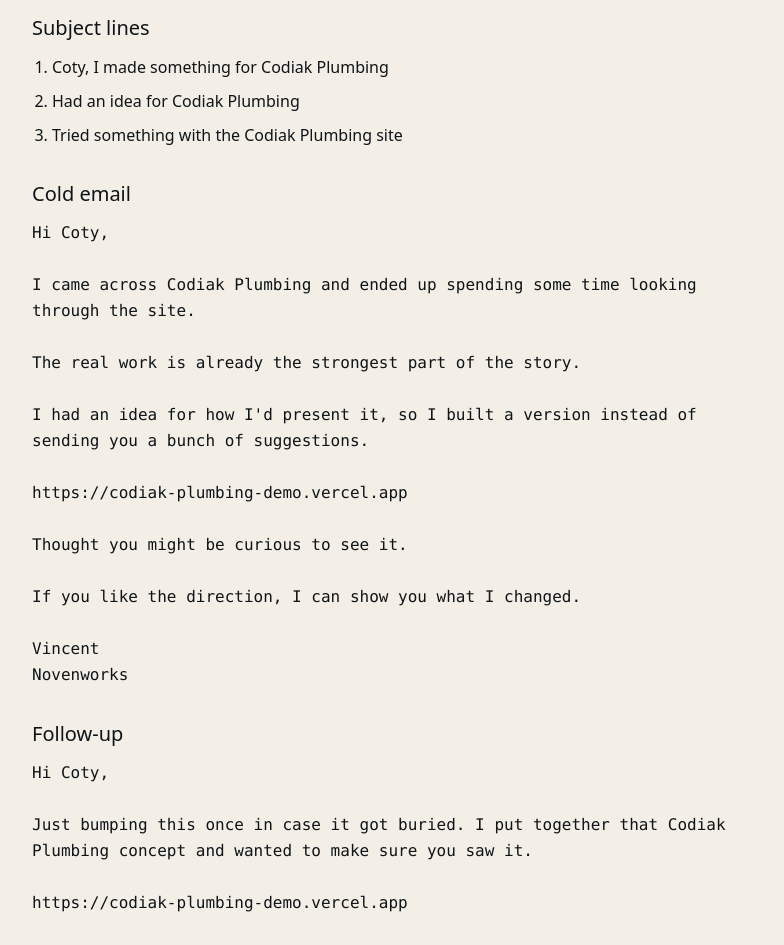
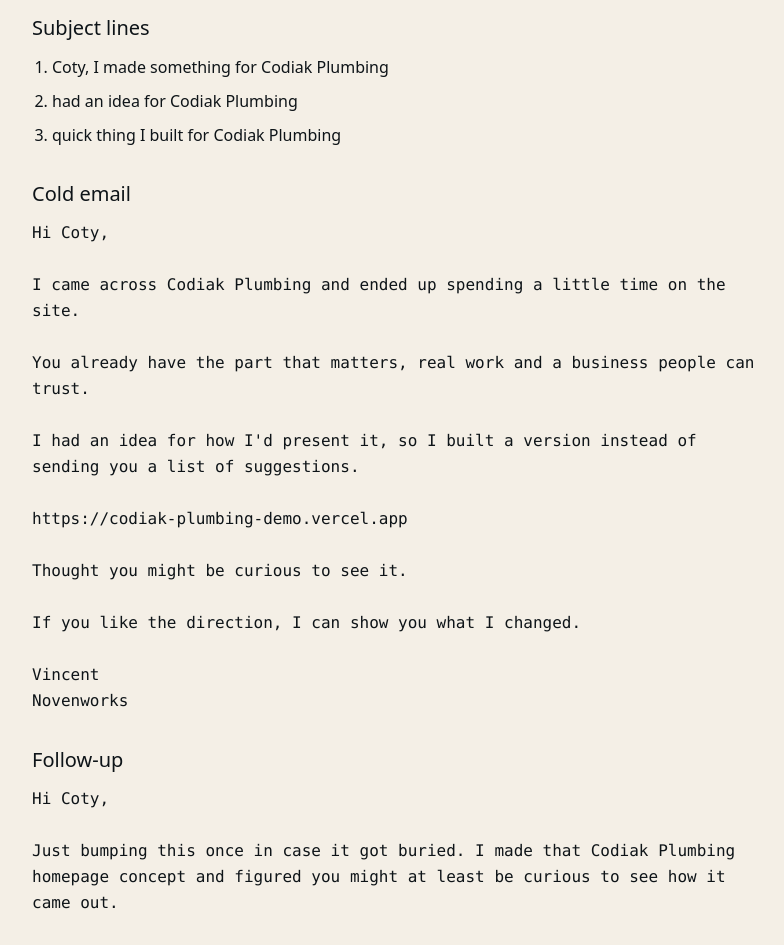
Before and after one commit to Novenworks/Codiak-Plumbing-Demo, a Next.js app: page /outreach in a window 1280 px wide. Shown: the part 400-1345 px from the top of the page, without its empty margins (240-1024 px from the left). Built offline with nearby package versions, Linux system fonts and the light colour scheme.

Commit message:
Humanize outreach email copy

```diff
--- a/src/app/outreach/page.tsx
+++ b/src/app/outreach/page.tsx
@@ -19,17 +19,17 @@
         <h2 className="text-xl">Subject lines</h2>
         <ol className="mt-3 list-decimal space-y-2 pl-5">
           <li>Coty, I made something for Codiak Plumbing</li>
-          <li>Had an idea for Codiak Plumbing</li>
-          <li>Tried something with the Codiak Plumbing site</li>
+          <li>had an idea for Codiak Plumbing</li>
+          <li>quick thing I built for Codiak Plumbing</li>
         </ol>
         <h2 className="mt-8 text-xl">Cold email</h2>
         <pre className="mt-3 whitespace-pre-wrap">{`Hi Coty,
 
-I came across Codiak Plumbing and ended up spending some time looking through the site.
+I came across Codiak Plumbing and ended up spending a little time on the site.
 
-The real work is already the strongest part of the story.
+You already have the part that matters, real work and a business people can trust.
 
-I had an idea for how I'd present it, so I built a version instead of sending you a bunch of suggestions.
+I had an idea for how I'd present it, so I built a version instead of sending you a list of suggestions.
 
 https://codiak-plumbing-demo.vercel.app
 
@@ -42,11 +42,11 @@
         <h2 className="mt-8 text-xl">Follow-up</h2>
         <pre className="mt-3 whitespace-pre-wrap">{`Hi Coty,
 
-Just bumping this once in case it got buried. I put together that Codiak Plumbing concept and wanted to make sure you saw it.
+Just bumping this once in case it got buried. I made that Codiak Plumbing homepage concept and figured you might at least be curious to see how it came out.
 
 https://codiak-plumbing-demo.vercel.app
 
-All good if it's not something you're looking at right now.
+All good if now isn't the time. Just wanted to make sure you saw it.
 
 Vincent`}</pre>
       </section>
```
